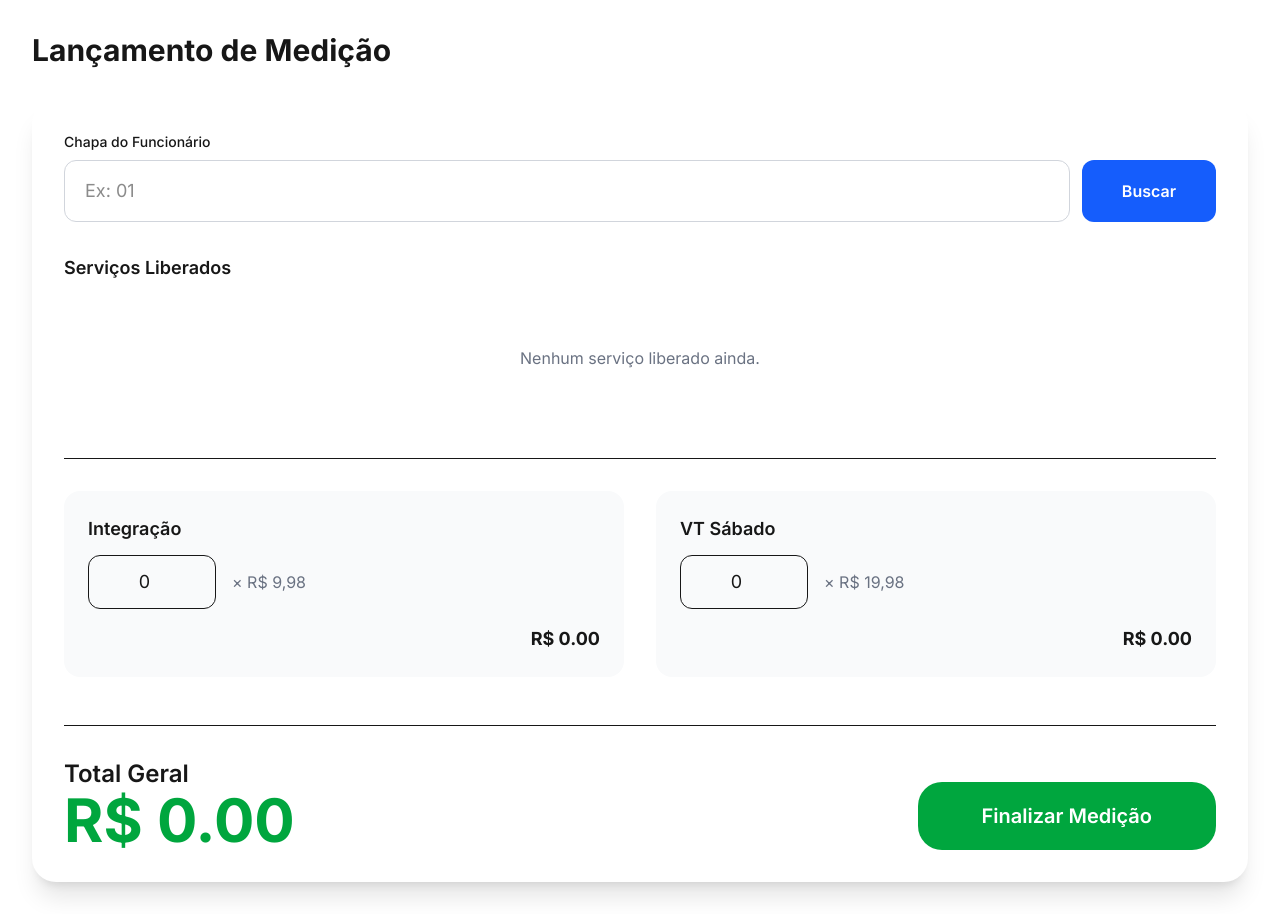
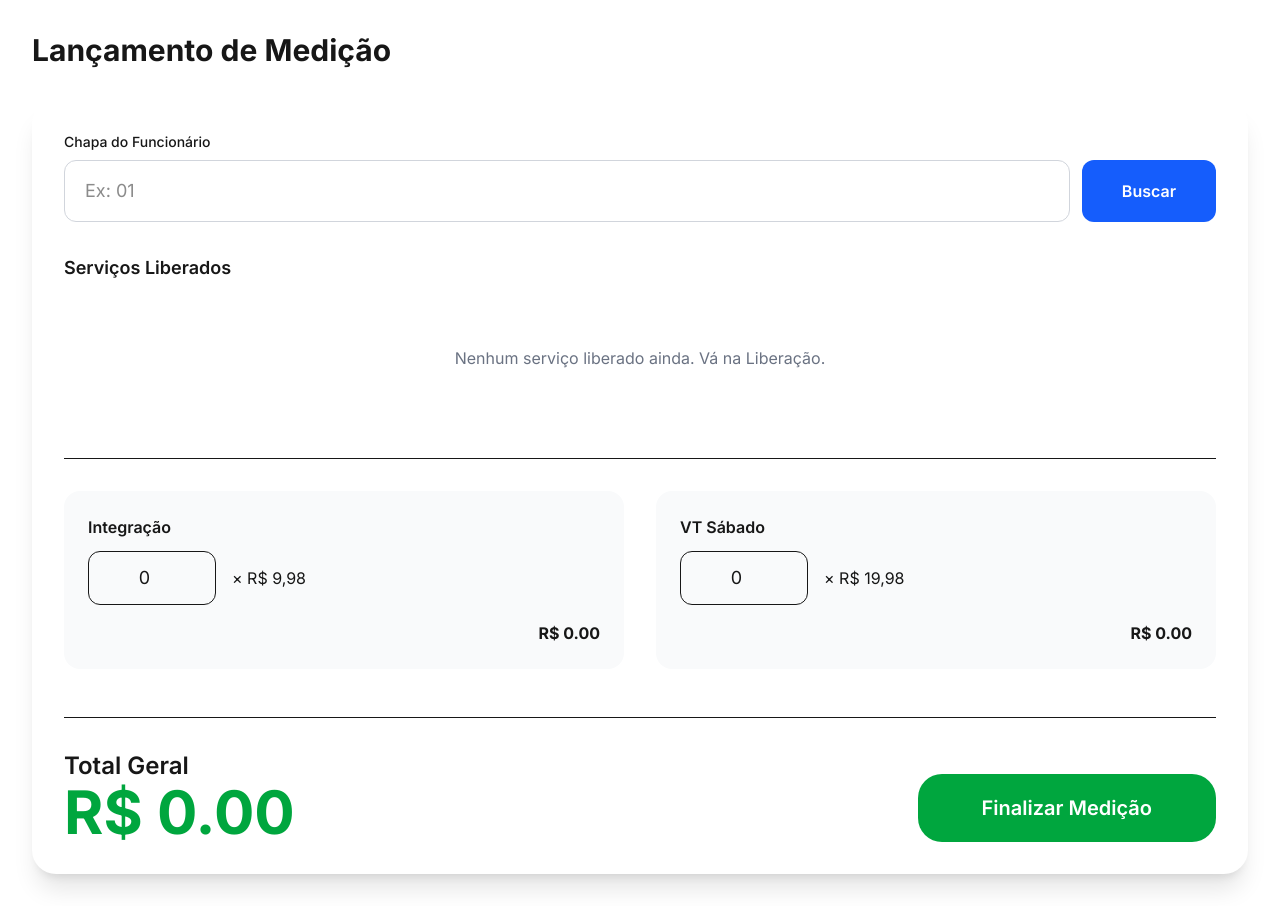
Before and after one commit to Dream159753/engecap-medicao, a Next.js app: page /medicao in a window 1280 px wide. Built offline with nearby package versions, Linux system fonts and the light colour scheme.

Commit message:
Melhorada exibição de pavimento na tabela

```diff
--- a/src/app/medicao/page.tsx
+++ b/src/app/medicao/page.tsx
@@ -44,12 +44,19 @@ export default function MedicaoScreen() {
 
   const buscarFuncionario = () => {
     const encontrado = funcionarios.find(f => f.chapa === chapaInput);
-    if (encontrado) setFuncionarioAtual(encontrado);
-    else alert("Funcionário não encontrado!");
+    if (encontrado) {
+      setFuncionarioAtual(encontrado);
+    } else {
+      alert("Funcionário não encontrado!");
+      setFuncionarioAtual(null);
+    }
   };
 
   const adicionarMedicao = (servico: ServicoLiberado) => {
-    if (!funcionarioAtual) return alert("Busque um funcionário primeiro!");
+    if (!funcionarioAtual) {
+      alert("Busque um funcionário primeiro!");
+      return;
+    }
 
     const novo: MedicaoItem = {
       id: Date.now(),
@@ -65,6 +72,7 @@ export default function MedicaoScreen() {
     };
 
     setMedicoes([...medicoes, novo]);
+    alert(`✅ Adicionado: ${servico.servico} - ${servico.andar}`);
   };
 
   const atualizarQuantidade = (id: number, quantidade: number) => {
@@ -88,7 +96,13 @@ export default function MedicaoScreen() {
           <div className="flex-1">
             <label className="block text-sm font-medium mb-2">Chapa do Funcionário</label>
             <div className="flex gap-3">
-              <input type="text" value={chapaInput} onChange={(e) => setChapaInput(e.target.value)} placeholder="Ex: 01" className="flex-1 border border-gray-300 rounded-xl px-5 py-4 text-lg" />
+              <input
+                type="text"
+                value={chapaInput}
+                onChange={(e) => setChapaInput(e.target.value)}
+                placeholder="Ex: 01"
+                className="flex-1 border border-gray-300 rounded-xl px-5 py-4 text-lg"
+              />
               <button onClick={buscarFuncionario} className="bg-blue-600 hover:bg-blue-700 text-white px-10 py-4 rounded-xl font-semibold">Buscar</button>
             </div>
           </div>
@@ -104,13 +118,13 @@ export default function MedicaoScreen() {
         <h3 className="font-semibold text-lg mb-4">Serviços Liberados</h3>
         <div className="grid grid-cols-1 md:grid-cols-2 gap-4 mb-10">
           {servicosLiberados.filter(s => s.liberado).length === 0 ? (
-            <p className="col-span-2 text-center py-12 text-gray-500">Nenhum serviço liberado ainda.</p>
+            <p className="col-span-2 text-center py-12 text-gray-500">Nenhum serviço liberado ainda. Vá na Liberação.</p>
           ) : (
             servicosLiberados.filter(s => s.liberado).map(s => (
               <button
                 key={s.id}
                 onClick={() => adicionarMedicao(s)}
-                className="border-2 border-gray-200 hover:border-blue-500 p-6 rounded-2xl text-left transition-all hover:shadow-md"
+                className="border-2 border-gray-200 hover:border-blue-600 p-6 rounded-2xl text-left transition-all hover:shadow-md active:scale-95"
               >
                 <p className="font-medium text-lg">{s.servico}</p>
                 <p className="text-gray-500">{s.secao} • {s.andar}</p>
@@ -119,7 +133,7 @@ export default function MedicaoScreen() {
           )}
         </div>
 
-        {/* Medições Lançadas */}
+        {/* Tabela de Medições Lançadas */}
         {medicoes.length > 0 && (
           <div className="mb-10">
             <h3 className="font-semibold text-lg mb-4">Medições Lançadas</h3>
@@ -137,16 +151,9 @@ export default function MedicaoScreen() {
                 {medicoes.map(m => (
                   <tr key={m.id} className="border-t">
                     <td className="p-4 font-medium">{m.nome}</td>
-                    <td className="p-4">
-                      {m.servico} <span className="text-blue-600 font-medium">- {m.andar}</span>
-                    </td>
+                    <td className="p-4">{m.servico} <span className="text-blue-600">- {m.andar}</span></td>
                     <td className="p-4 text-center">
-                      <input
-                        type="number"
-                        value={m.quantidade}
-                        onChange={(e) => atualizarQuantidade(m.id, Number(e.target.value) || 0)}
-                        className="w-28 text-center border rounded-xl py-2 text-lg"
-                      />
+                      <input type="number" value={m.quantidade} onChange={(e) => atualizarQuantidade(m.id, Number(e.target.value)||0)} className="w-28 text-center border rounded-xl py-2" />
                     </td>
                     <td className="p-4 text-right">R$ {m.valorUnitario.toFixed(2)}</td>
                     <td className="p-4 text-right font-bold">R$ {m.total.toFixed(2)}</td>
@@ -157,24 +164,24 @@ export default function MedicaoScreen() {
           </div>
         )}
 
-        {/* Integração e VT Sábado */}
+        {/* Integração e VT */}
         <div className="grid grid-cols-1 md:grid-cols-2 gap-8 mt-8 border-t pt-8">
           <div className="bg-gray-50 p-6 rounded-2xl">
-            <h4 className="font-semibold mb-3 text-lg">Integração</h4>
+            <h4 className="font-semibold mb-3">Integração</h4>
             <div className="flex items-center gap-4">
               <input type="number" value={qtIntegracao} onChange={(e) => setQtIntegracao(Number(e.target.value)||0)} className="border rounded-xl px-5 py-3 w-32 text-center text-lg" />
-              <span className="text-gray-500">× R$ 9,98</span>
+              <span>× R$ 9,98</span>
             </div>
-            <p className="text-right mt-4 font-bold text-lg">R$ {(qtIntegracao * 9.98).toFixed(2)}</p>
+            <p className="text-right mt-4 font-bold">R$ {(qtIntegracao * 9.98).toFixed(2)}</p>
           </div>
 
           <div className="bg-gray-50 p-6 rounded-2xl">
-            <h4 className="font-semibold mb-3 text-lg">VT Sábado</h4>
+            <h4 className="font-semibold mb-3">VT Sábado</h4>
             <div className="flex items-center gap-4">
               <input type="number" value={qtVTSabado} onChange={(e) => setQtVTSabado(Number(e.target.value)||0)} className="border rounded-xl px-5 py-3 w-32 text-center text-lg" />
-              <span className="text-gray-500">× R$ 19,98</span>
+              <span>× R$ 19,98</span>
             </div>
-            <p className="text-right mt-4 font-bold text-lg">R$ {(qtVTSabado * 19.98).toFixed(2)}</p>
+            <p className="text-right mt-4 font-bold">R$ {(qtVTSabado * 19.98).toFixed(2)}</p>
           </div>
         </div>
 
```
